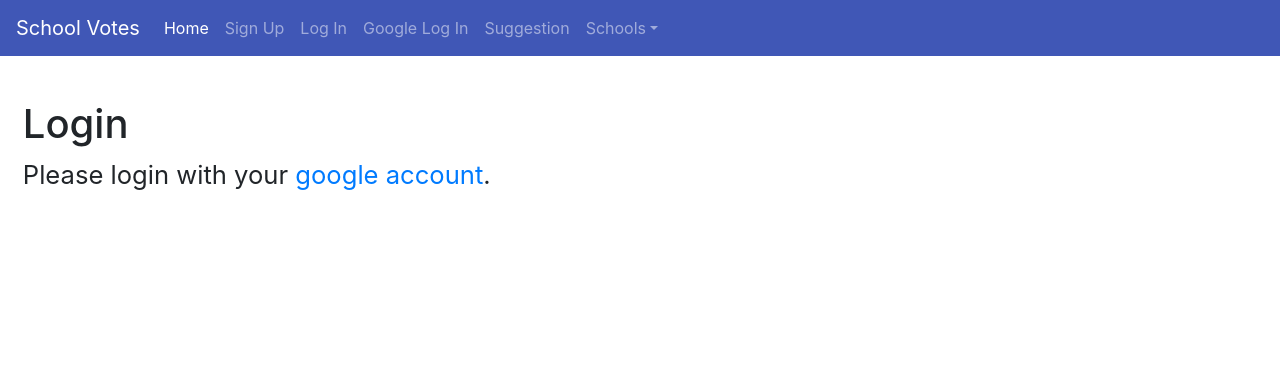
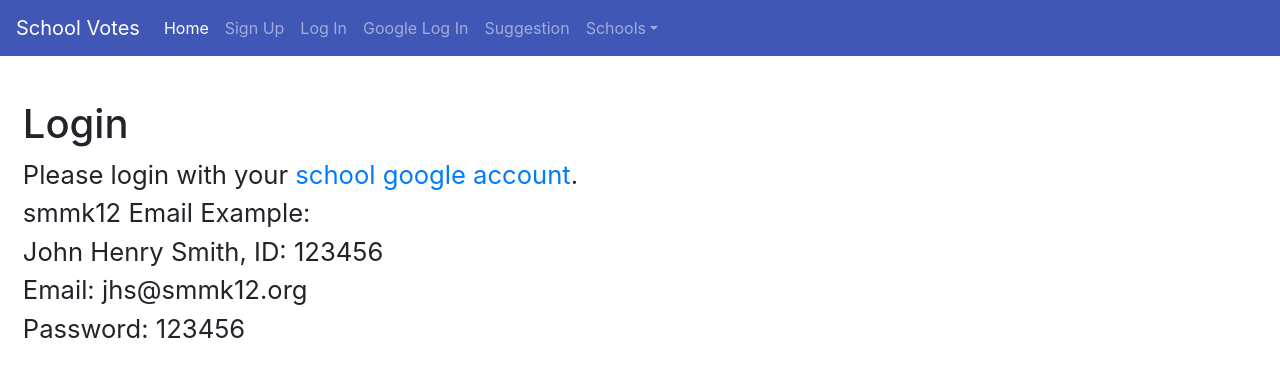
Before and after one commit to garunzo/schoolvotes, a Django app: page /accounts/login/ in a window 1280 px wide. Shown: the top 377 px of the page. Run offline with Django 3.2, Linux system fonts and the light colour scheme; some libraries are stand-ins or nearby versions.

Commit message:
update login

```diff
--- a/votes/templates/account/login.html
+++ b/votes/templates/account/login.html
@@ -10,7 +10,16 @@
 <h1>{% trans "Login" %}</h1>
 
 
-<p>Please login with your <a href="{% provider_login_url 'google' %}">google account</a>.
+<p>Please login with your <a href="{% provider_login_url 'google' %}">school google account</a>.
+<br/>
+smmk12 Email Example:
+<br/>
+John Henry Smith, ID: 123456
+<br/>
+Email: jhs@smmk12.org
+<br/>
+Password: 123456
+
    <!-- Or, <a href="{{ signup_url }}">sign up</a>
 for a Community Votes account and sign in below:
  -->
```
